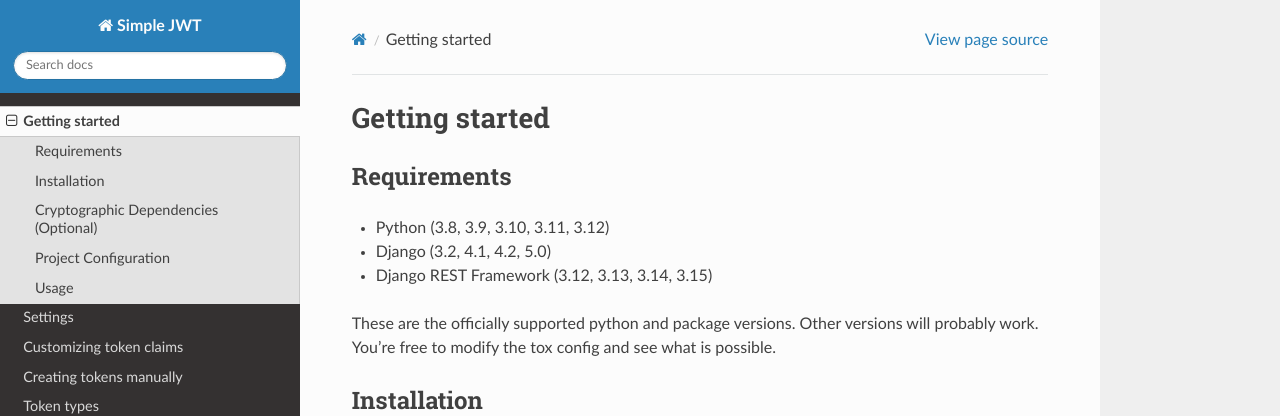
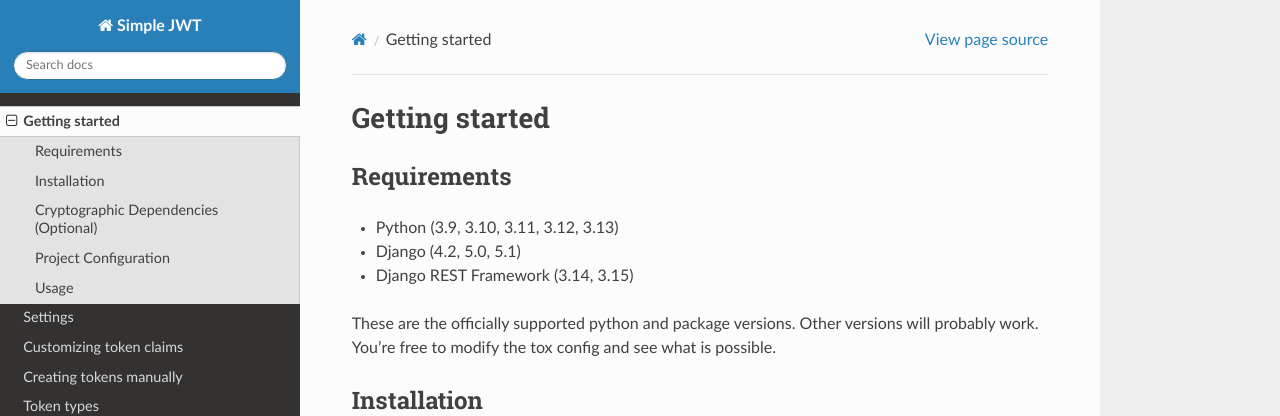
Before and after one commit to jazzband/djangorestframework-simplejwt, a Sphinx documentation site: the page built from docs/getting_started.rst, in a window 1280 px wide and 900 px high. Shown: the top 416 px of the window. Built offline with Sphinx 7.4.7 and the Read the Docs theme 3.1.0, drawn with Linux system fonts in a browser that asks for light colours; the version number could not be read and is left out.

Commit message:
Update requirements in docs (#840)
* Update requirements in docs

This reflects changes in 7f300a2.

* Only list oldest supported Python for dev work

```diff
--- a/docs/development_and_contributing.rst
+++ b/docs/development_and_contributing.rst
@@ -32,10 +32,8 @@ directory:
 .. code-block:: bash
 
   pyenv install 3.9.x
-  pyenv install 3.8.x
   cat > .python-version <<EOF
   3.9.x
-  3.8.x
   EOF
 
 Above, the ``x`` in each case should be replaced with the latest corresponding
--- a/docs/getting_started.rst
+++ b/docs/getting_started.rst
@@ -6,9 +6,9 @@ Getting started
 Requirements
 ------------
 
-* Python (3.8, 3.9, 3.10, 3.11, 3.12)
-* Django (3.2, 4.1, 4.2, 5.0)
-* Django REST Framework (3.12, 3.13, 3.14, 3.15)
+* Python (3.9, 3.10, 3.11, 3.12, 3.13)
+* Django (4.2, 5.0, 5.1)
+* Django REST Framework (3.14, 3.15)
 
 These are the officially supported python and package versions.  Other versions
 will probably work.  You're free to modify the tox config and see what is
```
